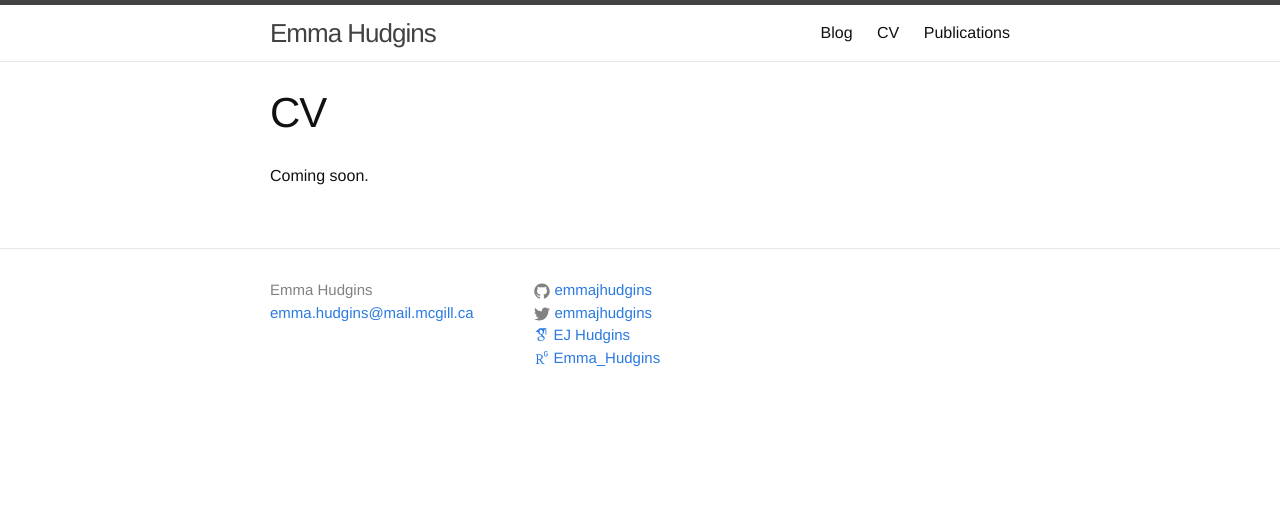
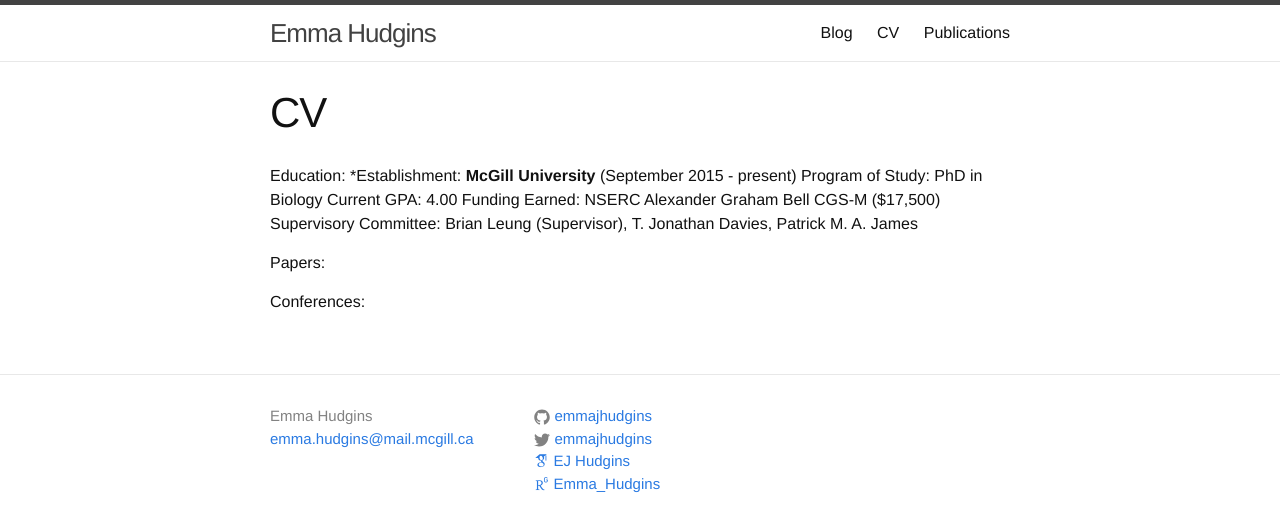
Before and after one commit to emmajhudgins/emmajhudgins.github.io, a Jekyll site: the page built from cv.md, in a window 1280 px wide. Shown: the top 532 px of the page. Built offline with Jekyll 4.4.1, drawn with Linux system fonts in a browser that asks for light colours; nearby versions of some CDN libraries; some web fonts are replaced.

Commit message:
Update cv.md

```diff
--- a/cv.md
+++ b/cv.md
@@ -3,9 +3,19 @@
 layout: page
 title: "CV"
 nav: true
-order: 3
+order: 2
 permalink: /cv
 
 ---
 
-Coming soon.
+Education:
+*Establishment: **McGill University** (September 2015 - present)
+Program of Study: PhD in Biology
+Current GPA: 4.00
+Funding Earned: NSERC Alexander Graham Bell CGS-M ($17,500)
+Supervisory Committee: Brian Leung (Supervisor), T. Jonathan Davies, Patrick
+M. A. James
+
+Papers:
+
+Conferences:
```
